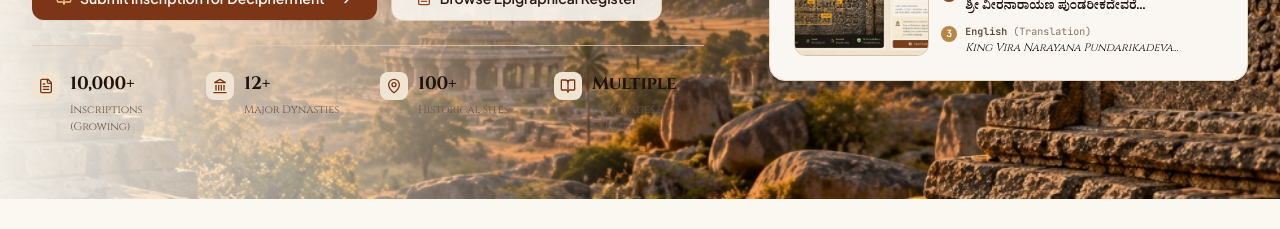
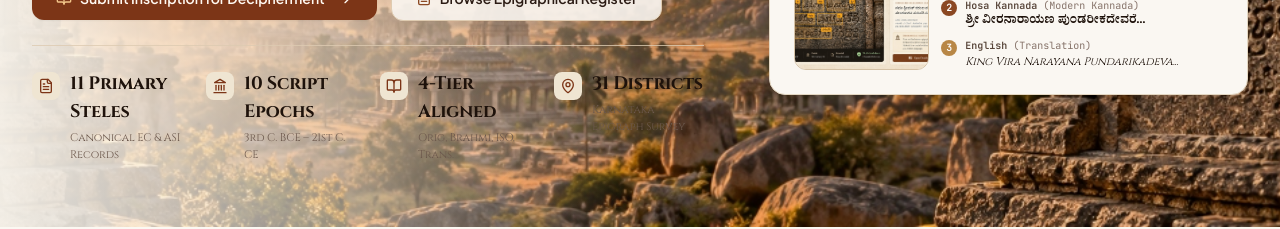
Before and after one commit to KUSHALMN/kannada-inscription-ocr-llm, a React (Vite) app: page / in a window 1280 px wide. Shown: the part 614-843 px from the top of the page. Built offline with nearby package versions, Linux system fonts and the light colour scheme; no server answers.

Commit message:
refactor(metrics): replace vague placeholder counters with verifiable corpus statistics

```diff
--- a/src/components/views/LandingHomeView.tsx
+++ b/src/components/views/LandingHomeView.tsx
@@ -198,7 +198,7 @@ export const LandingHomeView: React.FC<LandingHomeViewProps> = ({
               </button>
             </div>
 
-            {/* Statistics Bar (Horizontal strip from design) */}
+            {/* Corpus Evidence & Quantitative Archival Scope */}
             <div className="grid grid-cols-2 sm:grid-cols-4 gap-4 sm:gap-6 pt-6 border-t border-[#DECBB2]/80 max-w-2xl">
               {/* Stat 1 */}
               <div className="flex items-start gap-2.5">
@@ -207,10 +207,10 @@ export const LandingHomeView: React.FC<LandingHomeViewProps> = ({
                 </div>
                 <div>
                   <div className="font-serif font-bold text-base sm:text-lg text-[#1E120B] leading-none">
-                    10,000+
+                    11 Primary Steles
                   </div>
                   <div className="text-[11px] text-[#6C584C] mt-1 font-serif">
-                    Inscriptions (Growing)
+                    Canonical EC &amp; ASI Records
                   </div>
                 </div>
               </div>
@@ -222,10 +222,10 @@ export const LandingHomeView: React.FC<LandingHomeViewProps> = ({
                 </div>
                 <div>
                   <div className="font-serif font-bold text-base sm:text-lg text-[#1E120B] leading-none">
-                    12+
+                    10 Script Epochs
                   </div>
                   <div className="text-[11px] text-[#6C584C] mt-1 font-serif">
-                    Major Dynasties
+                    3rd C. BCE – 21st C. CE
                   </div>
                 </div>
               </div>
@@ -233,14 +233,14 @@ export const LandingHomeView: React.FC<LandingHomeViewProps> = ({
               {/* Stat 3 */}
               <div className="flex items-start gap-2.5">
                 <div className="p-1.5 rounded bg-[#EFE5D2] text-[#7C3517] shrink-0 mt-0.5">
-                  <MapPin className="w-4 h-4" />
+                  <BookOpen className="w-4 h-4" />
                 </div>
                 <div>
                   <div className="font-serif font-bold text-base sm:text-lg text-[#1E120B] leading-none">
-                    100+
+                    4-Tier Aligned
                   </div>
                   <div className="text-[11px] text-[#6C584C] mt-1 font-serif">
-                    Historical Sites
+                    Orig, Brahmi, ISO, Trans.
                   </div>
                 </div>
               </div>
@@ -248,14 +248,14 @@ export const LandingHomeView: React.FC<LandingHomeViewProps> = ({
               {/* Stat 4 */}
               <div className="flex items-start gap-2.5">
                 <div className="p-1.5 rounded bg-[#EFE5D2] text-[#7C3517] shrink-0 mt-0.5">
-                  <BookOpen className="w-4 h-4" />
+                  <MapPin className="w-4 h-4" />
                 </div>
                 <div>
                   <div className="font-serif font-bold text-base sm:text-lg text-[#1E120B] leading-none">
-                    Multiple
+                    31 Districts
                   </div>
                   <div className="text-[11px] text-[#6C584C] mt-1 font-serif">
-                    Languages &amp; Scripts
+                    Karnataka Epigraph Survey
                   </div>
                 </div>
               </div>
```
